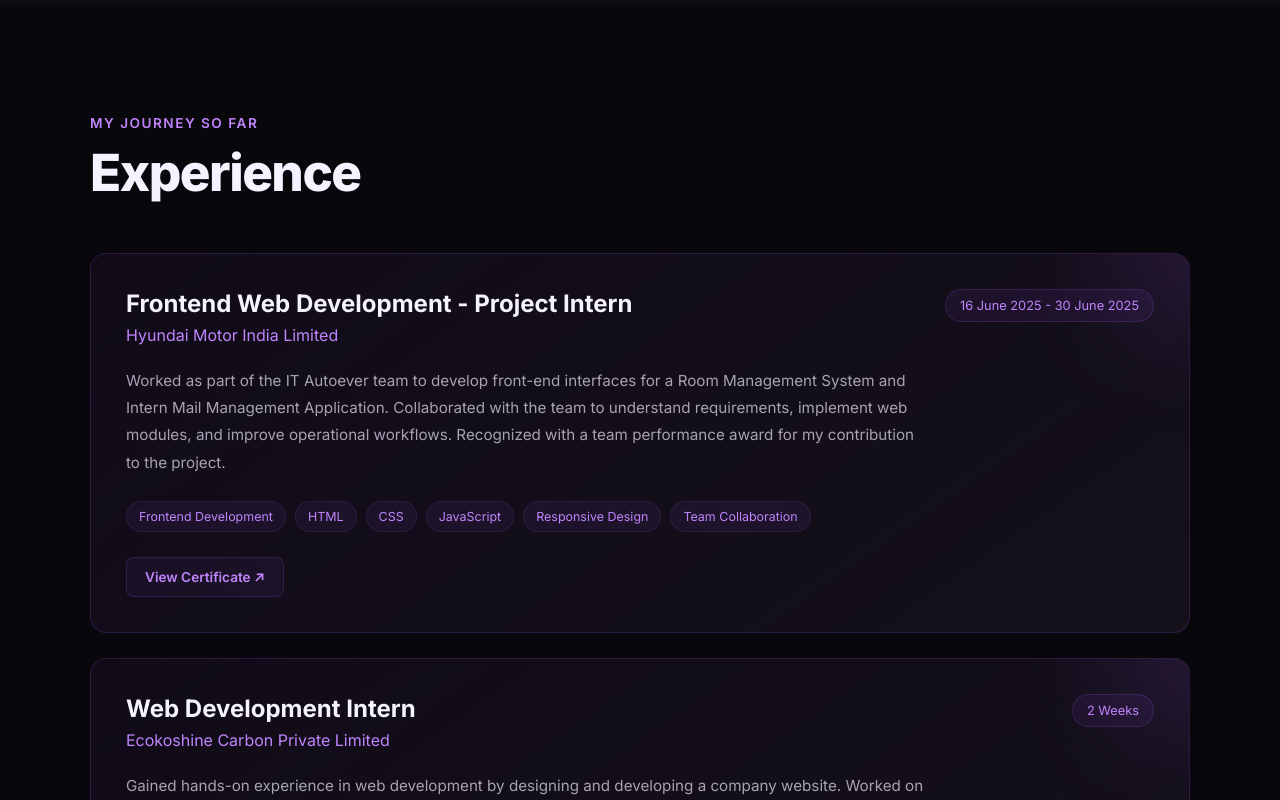
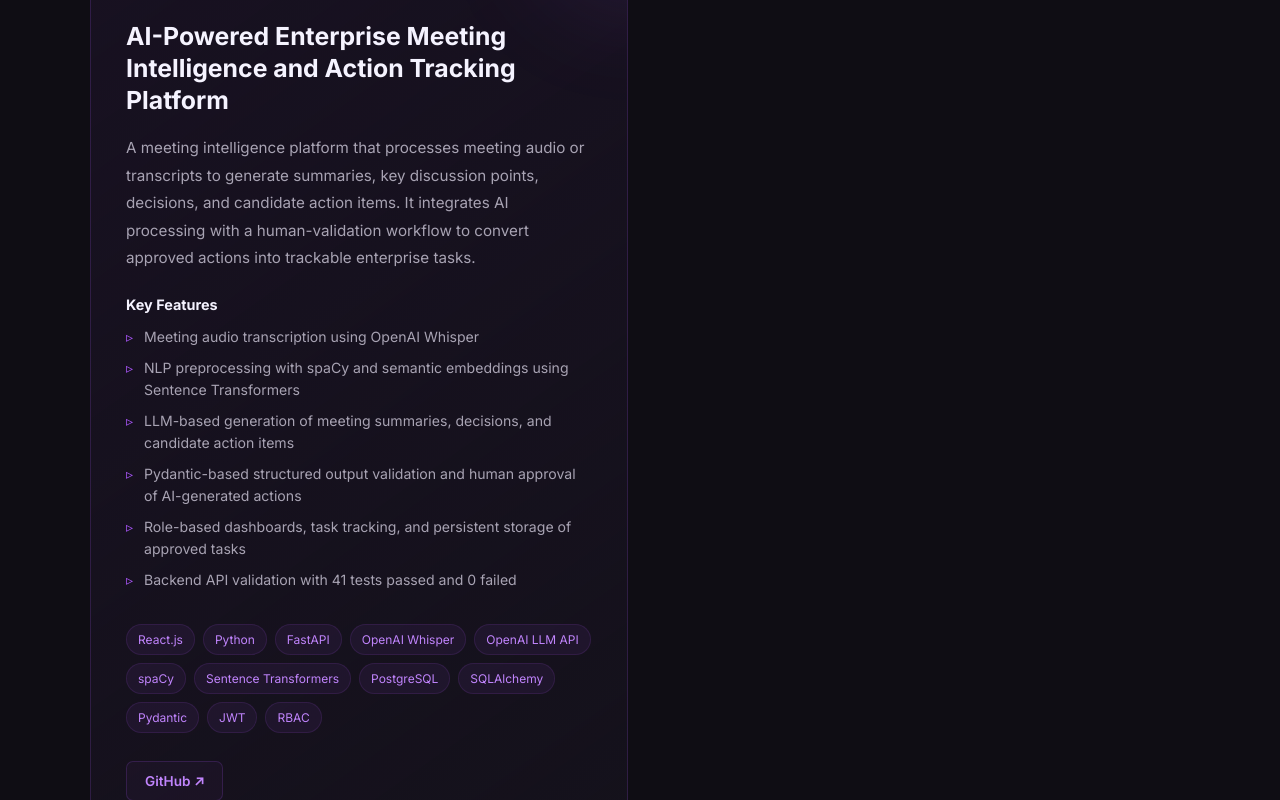
Before and after one commit to RAJESH-230701255/rajesh-portfolio, a React (Vite) app: page / in a window 1280 px wide. Shown: the part 3500-4300 px from the top of the page. Built offline with nearby package versions, Linux system fonts and the light colour scheme.

Commit message:
updates in project section

```diff
--- a/src/components/Projects.jsx
+++ b/src/components/Projects.jsx
@@ -1,3 +1,4 @@
+
 const Projects = () => {
   const projects = [
     {
@@ -50,6 +51,39 @@
       live:
         "https://smell-sense-ai.vercel.app",
     },
+    {
+      number: "03",
+      title:
+        "AI-Powered Enterprise Meeting Intelligence and Action Tracking Platform",
+      category: "AI & Full-Stack Application",
+      description:
+        "A meeting intelligence platform that processes meeting audio or transcripts to generate summaries, key discussion points, decisions, and candidate action items. It integrates AI processing with a human-validation workflow to convert approved actions into trackable enterprise tasks.",
+      highlights: [
+        "Meeting audio transcription using OpenAI Whisper",
+        "NLP preprocessing with spaCy and semantic embeddings using Sentence Transformers",
+        "LLM-based generation of meeting summaries, decisions, and candidate action items",
+        "Pydantic-based structured output validation and human approval of AI-generated actions",
+        "Role-based dashboards, task tracking, and persistent storage of approved tasks",
+        "Backend API validation with 41 tests passed and 0 failed",
+      ],
+      technologies: [
+        "React.js",
+        "Python",
+        "FastAPI",
+        "OpenAI Whisper",
+        "OpenAI LLM API",
+        "spaCy",
+        "Sentence Transformers",
+        "PostgreSQL",
+        "SQLAlchemy",
+        "Pydantic",
+        "JWT",
+        "RBAC",
+      ],
+      github:
+        "https://github.com/RAJESH-230701255/Final_Year_Project_Phase1",
+      live: null,
+    },
   ];
 
   return (
@@ -60,15 +94,24 @@
 
         <div className="projects-list">
           {projects.map((project) => (
-            <article className="project-card" key={project.number}>
+            <article
+              className="project-card"
+              key={project.number}
+            >
               <div className="project-top">
-                <span className="project-number">{project.number}</span>
-                <span className="project-category">{project.category}</span>
+                <span className="project-number">
+                  {project.number}
+                </span>
+                <span className="project-category">
+                  {project.category}
+                </span>
               </div>
 
               <h3>{project.title}</h3>
 
-              <p className="project-description">{project.description}</p>
+              <p className="project-description">
+                {project.description}
+              </p>
 
               <div className="project-highlights">
                 <h4>Key Features</h4>
@@ -82,7 +125,9 @@
 
               <div className="project-technologies">
                 {project.technologies.map((technology) => (
-                  <span key={technology}>{technology}</span>
+                  <span key={technology}>
+                    {technology}
+                  </span>
                 ))}
               </div>
 
@@ -96,6 +141,7 @@
                   GitHub ↗
                 </a>
 
+                {project.live && (
                   <a
                     href={project.live}
                     target="_blank"
@@ -104,6 +150,7 @@
                   >
                     Live Demo ↗
                   </a>
+                )}
               </div>
             </article>
           ))}
```
Lines whose indentation alone changed are shown as unchanged.
